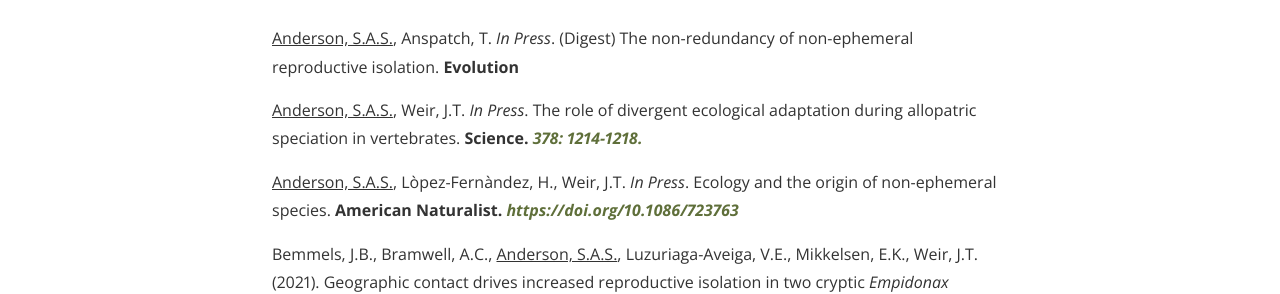
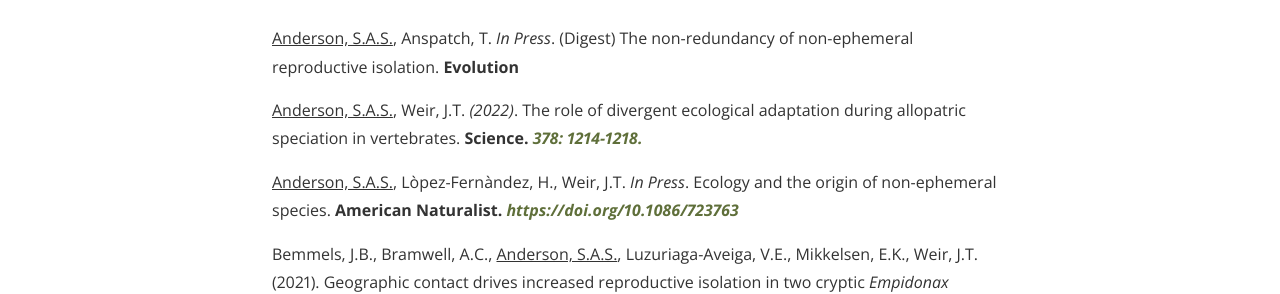
Before and after one commit to SeanASAnderson/SeanASAnderson.github.io, a Jekyll site: the page built from publications2.md, in a window 1280 px wide and 1043 px high. Shown: the part 193-487 px from the top of the window. Built offline with Jekyll 4.4.1, drawn with Linux system fonts in a browser that asks for light colours; nearby versions of some CDN libraries; some web fonts are replaced.

Commit message:
pub updated

```diff
--- a/publications2.md
+++ b/publications2.md
@@ -17,7 +17,7 @@
 
 <p><u>Anderson, S.A.S.</u>, Anspatch, T. <i>In Press</i>. (Digest) The non-redundancy of non-ephemeral reproductive isolation. <b>Evolution</b></p>
 
-<p><u>Anderson, S.A.S.</u>, Weir, J.T. <i>In Press</i>. The role of divergent ecological adaptation during allopatric speciation in vertebrates. <b>Science.</b> <a href="https://www-science-org.myaccess.library.utoronto.ca/doi/10.1126/science.abo7719"><b><i>378: 1214-1218.</i></b></a> </p>
+<p><u>Anderson, S.A.S.</u>, Weir, J.T. <i>(2022)</i>. The role of divergent ecological adaptation during allopatric speciation in vertebrates. <b>Science.</b> <a href="https://www-science-org.myaccess.library.utoronto.ca/doi/10.1126/science.abo7719"><b><i>378: 1214-1218.</i></b></a> </p>
 
 <p><u>Anderson, S.A.S.</u>, L&ograve;pez-Fern&agrave;ndez, H., Weir, J.T. <i>In Press</i>. Ecology and the origin of non-ephemeral species. <b>American Naturalist.</b> <a href="https://doi.org/10.1086/723763"><b><i>https://doi.org/10.1086/723763</i></b></a> </p>
 
```
